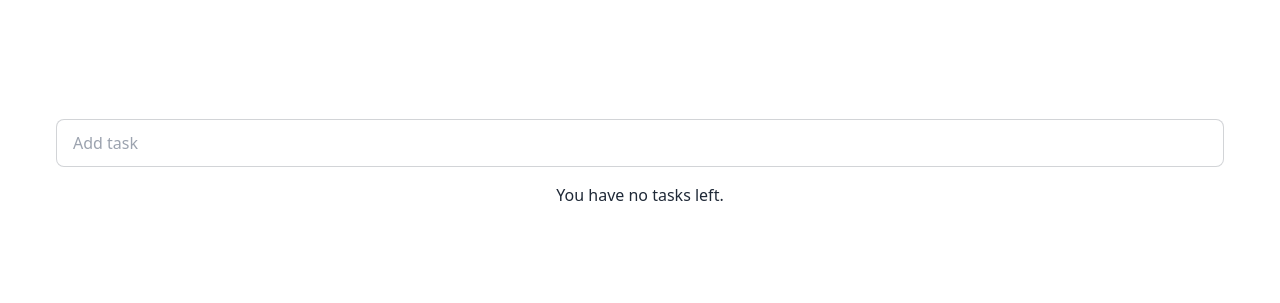
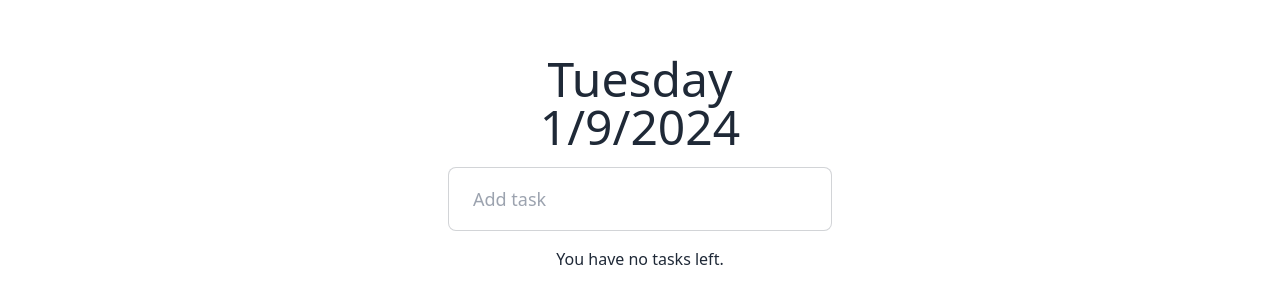
Before and after one commit to shresthashreejan/tasks, a SvelteKit app: page / in a window 1280 px wide. Shown: the part 237-540 px from the top of the page. Built offline with nearby package versions, Linux system fonts and the light colour scheme.

Commit message:
UI changes, removed delete function and added transitions

```diff
--- a/src/app.html
+++ b/src/app.html
@@ -4,6 +4,7 @@
 		<meta charset="utf-8" />
 		<link rel="icon" href="%sveltekit.assets%/favicon.png" />
 		<meta name="viewport" content="width=device-width, initial-scale=1" />
+		<title>taskSvelte</title>
 		%sveltekit.head%
 	</head>
 	<body data-sveltekit-preload-data="hover">
--- a/src/routes/+page.svelte
+++ b/src/routes/+page.svelte
@@ -1,16 +1,17 @@
 <script>
+	import { fly } from 'svelte/transition';
 	let tasks = $state([]);
 	let remaining = $derived(remainingTasks());
 
 	function addTask(event) {
 		if (event.key !== 'Enter') return;
-		const taskElement = event.target;
-		const text = taskElement.value;
+		const inputElement = event.target;
+		const text = inputElement.value;
 		const checked = false;
 
 		if (text !== '') {
 			tasks = [...tasks, { text, checked }];
-			taskElement.value = '';
+			inputElement.value = '';
 		}
 	}
 
@@ -31,18 +32,26 @@
 		return remainingTasks.length;
 	}
 
-	function deleteTask(event) {
-		const taskElement = event.target;
-		const index =
-			taskElement.parentElement.parentElement.parentElement.childNodes[2].childNodes[0].dataset
-				.index;
-		tasks.splice(index, 1);
+	function clearAllTasks() {
+		tasks = [];
 	}
+
+	let currentDate = new Date();
+	let day = currentDate.toLocaleString('en-US', { weekday: 'long' });
+	let date = currentDate.toLocaleString('en-US', {
+		day: 'numeric',
+		month: 'numeric',
+		year: 'numeric'
+	});
 </script>
 
-<div class="tasks h-screen w-screen flex flex-col justify-center items-center gap-4">
+<div class="tasks h-screen flex flex-col justify-center items-center gap-4">
+	<div class="flex flex-col items-center justify-center text-5xl">
+		<h1>{day}</h1>
+		<h1>{date}</h1>
+	</div>
 	{#each tasks as task, i}
-		<div class="task flex gap-2">
+		<div class="task flex gap-2" in:fly={{ x: 100, duration: 200 }}>
 			<input
 				type="text"
 				value={task.text}
@@ -59,29 +68,12 @@
 					data-index={i}
 				/>
 			</div>
-			<div class="flex justify-center items-center">
-				<button class="btn btn-sm btn-outline btn-error rounded-full" onclick={deleteTask}
-					><svg
-						xmlns="http://www.w3.org/2000/svg"
-						class="h-6 w-6"
-						fill="none"
-						viewBox="0 0 24 24"
-						stroke="currentColor"
-						><path
-							stroke-linecap="round"
-							stroke-linejoin="round"
-							stroke-width="2"
-							d="M6 18L18 6M6 6l12 12"
-						/></svg
-					></button
-				>
-			</div>
 		</div>
 	{/each}
-	<div class="flex w-screen px-14">
+	<div class="flex justify-center items-center">
 		<input
 			type="text"
-			class=" w-full input input-bordered"
+			class=" w-full md:w-96 input input-bordered input-lg"
 			placeholder="Add task"
 			onkeydown={addTask}
 		/>
@@ -91,4 +83,8 @@
 	{:else}
 		<div>You have no tasks left.</div>
 	{/if}
+
+	{#if tasks.length > 0}
+		<button class="btn btn-active" onclick={clearAllTasks}>clear all</button>
+	{/if}
 </div>
```
